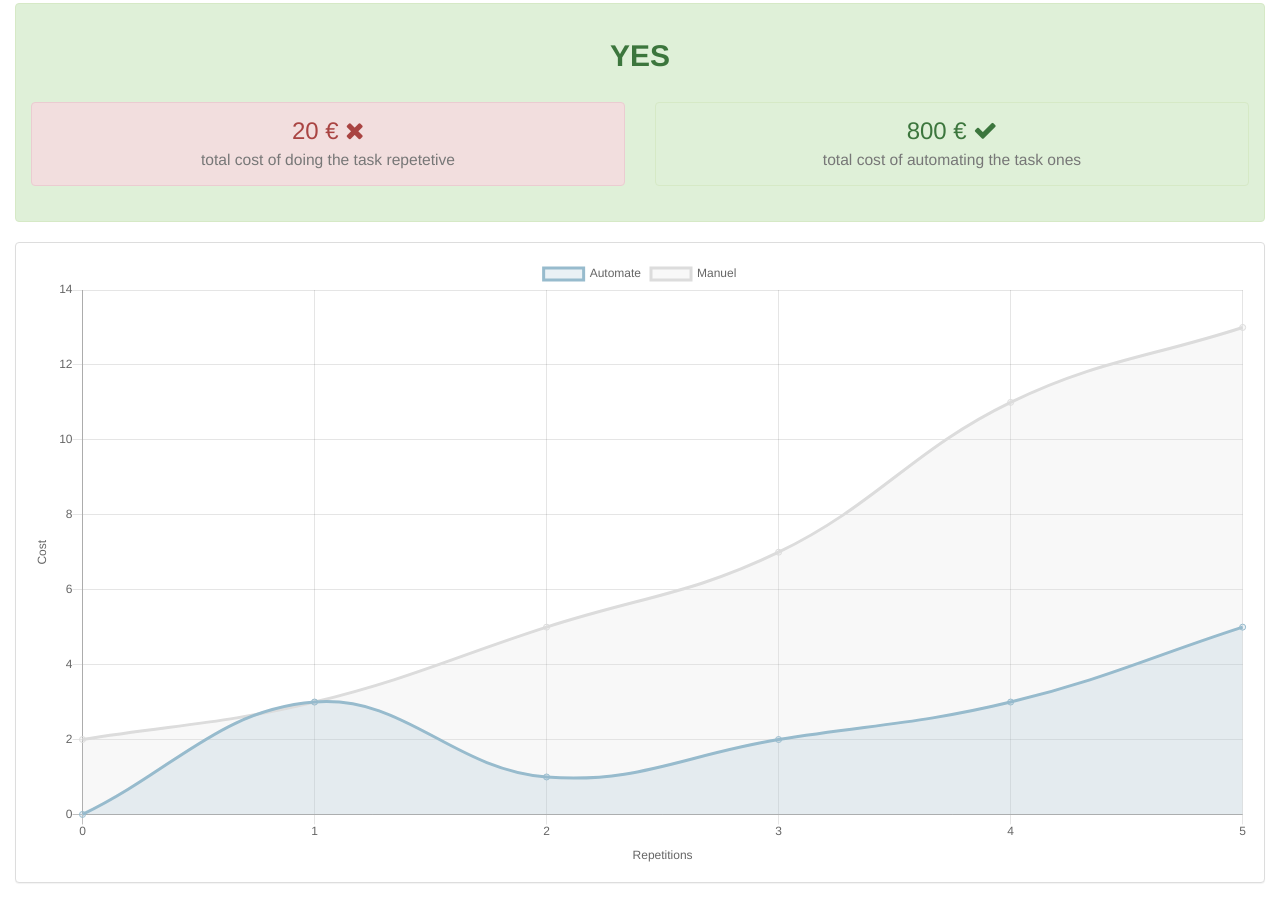
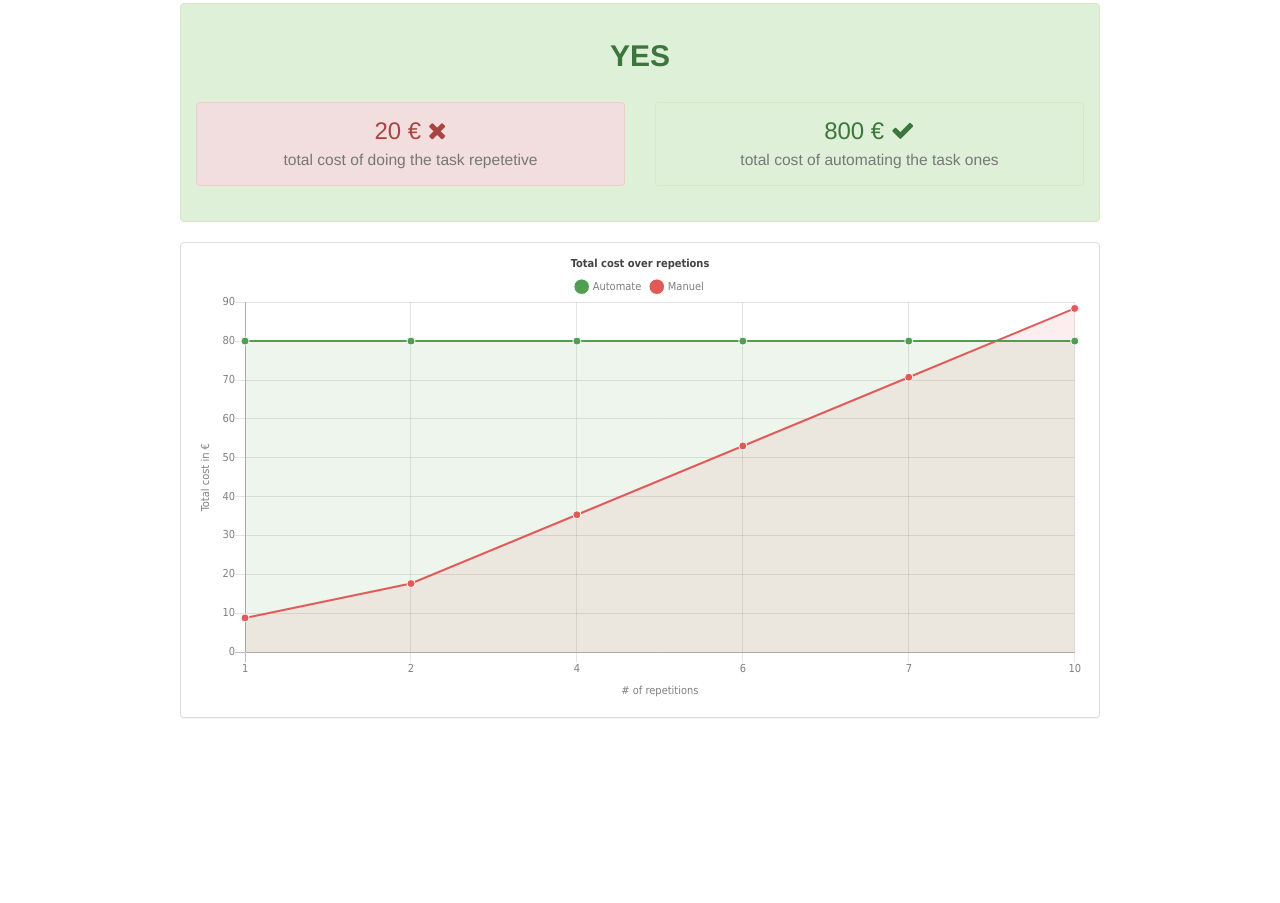
Before and after one commit to lony/page_shouldiautomate.it, a plain HTML site: page index.html in a window 1280 px wide. Shown: the part 607-1510 px from the top of the page. After the commit the page ends 1345 px from the top, so only its background shows below. Drawn offline with nearby package versions, Linux system fonts and the light colour scheme.

Commit message:
Enhance graph UI add max-width

```diff
--- a/index.html
+++ b/index.html
@@ -13,7 +13,11 @@
     <title>ShouldIAutomate.It</title>
 
     <style>
-
+.container-fluid {
+    margin-right: auto;
+    margin-left: auto;
+    max-width: 950px;
+}
     </style>
 </head>
 <body>
@@ -172,45 +176,97 @@ $('.duration-picker').durationPicker({
 
 // Chart
 var ctx = document.getElementById("chart");
+
+Chart.defaults.global.defaultFontColor = 'grey';
+Chart.defaults.global.defaultFontFamily = "Tahoma";
+Chart.defaults.global.defaultFontSize = 11;
+Chart.defaults.global.defaultFontStyle = 'normal';
+
+colorGood = '80,158,81';
+colorBad = '226,90,88';
+
 var options = {
     type: 'line',
     data: {
-        labels: ["0", "1", "2", "3", "4", "5"],
+        labels: [1, 2, 4, 6,7, 10] ,
         datasets: [
             {
                 label: 'Automate',
-                backgroundColor: "rgba(151,187,205,0.2)",
-                borderColor: "rgba(151,187,205,1)",
-                data: [0, 3, 1, 2, 3, 5]
+                backgroundColor: "rgba(" + colorGood + ",0.1)",
+                borderColor: "rgba(" + colorGood + ",1)",
+                pointBackgroundColor : "rgba("+colorGood+",1)",
+                pointBorderColor: "#fff",
+                pointBorderWidth: 1,
+            		pointRadius: 4,
+                lineTension: 0,
+                pointHoverBackgroundColor : "#fff",
+                pointHoverBorderColor: "rgba(" + colorGood + ",1)",
+                pointHoverBorderWidth: 1,
+                borderWidth: 2,
+                data: [80, 80, 80, 80, 80, 80]
             },
             {
                 label: 'Manuel',
-                backgroundColor: "rgba(220,220,220,0.2)",
-                borderColor: "rgba(220,220,220,1)",
-                data: [2, 3, 5, 7, 11, 13]
+                backgroundColor: "rgba(" + colorBad + ",0.1)",
+                borderColor: "rgba(" + colorBad + ",1)",
+                pointBackgroundColor : "rgba(" + colorBad + ",1)",
+                pointBorderColor: "#fff",
+                pointBorderWidth: 1,
+            		pointRadius: 4,
+                lineTension: 0,
+                pointHoverBackgroundColor : "#fff",
+                pointHoverBorderColor: "rgba(" + colorBad + ",1)",
+                pointHoverBorderWidth: 1,
+                borderWidth: 2,
+                data: [8.84, 17.68, 35.36, 53.04, 70.72, 88.4]
             }
         ]
     },
     options: {
-        tooltips: {
-            enabled: false
+    		responsive: true,
+
+        title: {
+            display: true,
+            text: 'Total cost over repetions',
+            fontColor: "#444",
+            fontFamily: 'Tahoma',
+            padding: 0
         },
+
         legend: {
-            position: 'top'
+            display: true,
+            labels: {
+                fontColor: 'grey',
+                usePointStyle: true
+            }
         },
+
         scales: {
             yAxes: [{
                 scaleLabel: {
                     display: true,
-                    labelString: 'Cost'
+                    labelString: 'Total cost in €'
                 }
             }],
             xAxes: [{
                 scaleLabel: {
                     display: true,
-                    labelString: 'Repetitions'
+                    labelString: '# of repetitions'
                 }
             }]
+        },
+
+        tooltips: {
+            //enabled: false
+            mode: "index",
+            intersect: true,
+            position: 'nearest',
+            bodySpacing: 4,
+            callbacks: {
+            	title: function (tooltipItem, data) {
+            		return "Repetition " + data.labels[tooltipItem[0].index];
+              }
+            }
         }
     }
 };
```
